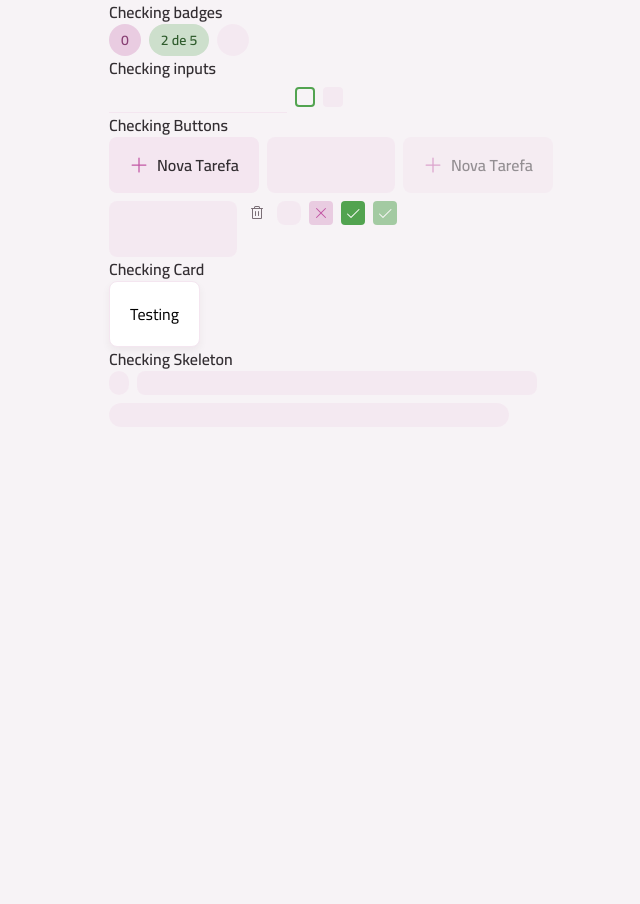
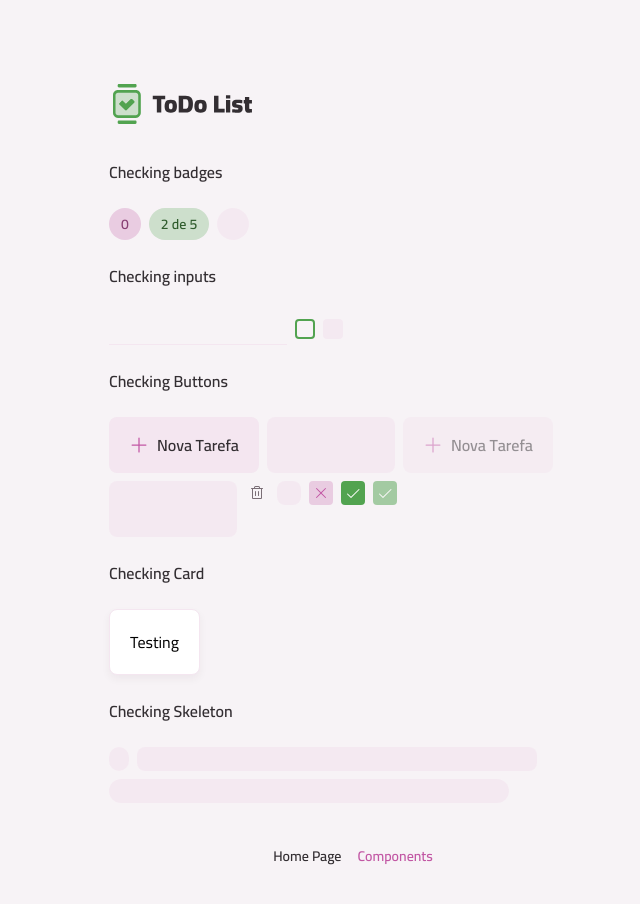
Before and after one commit to kevinrf100/toDo, a React (Vite) app: page /components in a window 1280 px wide. Shown: the top 904 px of the page, without its empty margins (287-927 px from the left). Before the commit the page ends 800 px from the top, so only its background shows below. Built offline with nearby package versions, Linux system fonts and the light colour scheme.

Commit message:
Creating route components, index router and page to viasualize atomic components

```diff
--- a/eslint.config.js
+++ b/eslint.config.js
@@ -4,6 +4,7 @@ import reactHooks from 'eslint-plugin-react-hooks';
 import reactRefresh from 'eslint-plugin-react-refresh';
 import tseslint from 'typescript-eslint';
 import { defineConfig, globalIgnores } from 'eslint/config';
+import pluginRouter from '@tanstack/eslint-plugin-router';
 
 export default defineConfig([
   globalIgnores(['dist']),
@@ -14,6 +15,7 @@ export default defineConfig([
       tseslint.configs.recommended,
       reactHooks.configs['recommended-latest'],
       reactRefresh.configs.vite,
+      ...pluginRouter.configs['flat/recommended'],
     ],
     languageOptions: {
       ecmaVersion: 2020,
--- a/package.json
+++ b/package.json
@@ -21,6 +21,7 @@
   },
   "devDependencies": {
     "@eslint/js": "^9.36.0",
+    "@tanstack/eslint-plugin-router": "^1.133.19",
     "@tanstack/router-plugin": "^1.133.32",
     "@types/node": "^24.6.0",
     "@types/react": "^19.1.16",
--- a/src/routeTree.gen.ts
+++ b/src/routeTree.gen.ts
@@ -9,8 +9,14 @@
 // Additionally, you should also exclude this file from your linter and/or formatter to prevent it from being checked or modified.
 
 import { Route as rootRouteImport } from './routes/__root'
+import { Route as IndexRouteImport } from './routes/index'
 import { Route as ComponentsIndexRouteImport } from './routes/components/index'
 
+const IndexRoute = IndexRouteImport.update({
+  id: '/',
+  path: '/',
+  getParentRoute: () => rootRouteImport,
+} as any)
 const ComponentsIndexRoute = ComponentsIndexRouteImport.update({
   id: '/components/',
   path: '/components/',
@@ -18,29 +24,40 @@ const ComponentsIndexRoute = ComponentsIndexRouteImport.update({
 } as any)
 
 export interface FileRoutesByFullPath {
+  '/': typeof IndexRoute
   '/components': typeof ComponentsIndexRoute
 }
 export interface FileRoutesByTo {
+  '/': typeof IndexRoute
   '/components': typeof ComponentsIndexRoute
 }
 export interface FileRoutesById {
   __root__: typeof rootRouteImport
+  '/': typeof IndexRoute
   '/components/': typeof ComponentsIndexRoute
 }
 export interface FileRouteTypes {
   fileRoutesByFullPath: FileRoutesByFullPath
-  fullPaths: '/components'
+  fullPaths: '/' | '/components'
   fileRoutesByTo: FileRoutesByTo
-  to: '/components'
-  id: '__root__' | '/components/'
+  to: '/' | '/components'
+  id: '__root__' | '/' | '/components/'
   fileRoutesById: FileRoutesById
 }
 export interface RootRouteChildren {
+  IndexRoute: typeof IndexRoute
   ComponentsIndexRoute: typeof ComponentsIndexRoute
 }
 
 declare module '@tanstack/react-router' {
   interface FileRoutesByPath {
+    '/': {
+      id: '/'
+      path: '/'
+      fullPath: '/'
+      preLoaderRoute: typeof IndexRouteImport
+      parentRoute: typeof rootRouteImport
+    }
     '/components/': {
       id: '/components/'
       path: '/components'
@@ -52,6 +69,7 @@ declare module '@tanstack/react-router' {
 }
 
 const rootRouteChildren: RootRouteChildren = {
+  IndexRoute: IndexRoute,
   ComponentsIndexRoute: ComponentsIndexRoute,
 }
 export const routeTree = rootRouteImport
--- /dev/null
+++ b/src/routes/-components/footer.tsx
@@ -0,0 +1,27 @@
+import { Text } from '@/components/text';
+import { Link } from '@tanstack/react-router';
+
+const Footer = () => {
+  return (
+    <footer className="my-5 flex items-center justify-center gap-4 md:my-10">
+      <Link
+        to="/"
+        activeProps={{
+          className: '[&_span]:text-pink-base',
+        }}
+      >
+        <Text variant="body-sm-bold">Home Page</Text>
+      </Link>
+      <Link
+        to="/components"
+        activeProps={{
+          className: '[&_span]:text-pink-base',
+        }}
+      >
+        <Text variant="body-sm-bold">Components</Text>
+      </Link>
+    </footer>
+  );
+};
+
+export { Footer };
--- /dev/null
+++ b/src/routes/-components/header.tsx
@@ -0,0 +1,12 @@
+import toDoLogo from '@/assets/toDoLogo.svg';
+import { Container } from '@/components/container';
+
+const Header = () => {
+  return (
+    <Container as="header" className="mt-3 md:mt-20">
+      <img src={toDoLogo} alt="Logo" className="h-12" />
+    </Container>
+  );
+};
+
+export { Header };
--- /dev/null
+++ b/src/routes/-components/main-content.tsx
@@ -0,0 +1,13 @@
+import { cx } from 'class-variance-authority';
+
+type MainContentProps = React.ComponentProps<'main'>;
+
+const MainContent = ({ children, className, ...props }: MainContentProps) => {
+  return (
+    <main className={cx('mt-4 md:mt-8', className)} {...props}>
+      {children}
+    </main>
+  );
+};
+
+export { MainContent };
--- a/src/routes/__root.tsx
+++ b/src/routes/__root.tsx
@@ -1,11 +1,15 @@
-import { Container } from '@/components/container';
+import { Footer } from '@/routes/-components/footer';
+import { Header } from '@/routes/-components/header';
+import { MainContent } from '@/routes/-components/main-content';
 import { createRootRoute, Outlet } from '@tanstack/react-router';
 
 const RootLayout = () => {
   return (
-    <Container>
-      <Outlet />
-    </Container>
+    <>
+      <Header />
+      <MainContent children={<Outlet />} />
+      <Footer />
+    </>
   );
 };
 
--- a/src/routes/components/index.tsx
+++ b/src/routes/components/index.tsx
@@ -1,6 +1,7 @@
 import { Badge } from '@/components/badge';
 import { Button } from '@/components/button';
 import { Card } from '@/components/card';
+import { Container } from '@/components/container';
 import { Input } from '@/components/input';
 import { Skeleton } from '@/components/skeleton';
 import { Text } from '@/components/text';
@@ -14,7 +15,7 @@ export const Route = createFileRoute('/components/')({
 
 function RouteComponent() {
   return (
-    <>
+    <Container className="flex flex-col gap-6">
       <Text variant="body-md-bold">Checking badges</Text>
       <div className="flex flex-row flex-wrap gap-2">
         <Badge variant="secondary">0</Badge>
@@ -67,6 +68,6 @@ function RouteComponent() {
         <Skeleton className="h-6 w-100" />
         <Skeleton rounded="full" className="h-6 w-100" />
       </div>
-    </>
+    </Container>
   );
 }
--- /dev/null
+++ b/src/routes/index.tsx
@@ -0,0 +1,14 @@
+import { Container } from '@/components/container';
+import { createFileRoute } from '@tanstack/react-router';
+
+export const Route = createFileRoute('/')({
+  component: RouteComponent,
+});
+
+function RouteComponent() {
+  return (
+    <Container>
+      <div>Home Page</div>
+    </Container>
+  );
+}
```
Also changed, not shown: 1 other file (tests, documents, lock files or other folders).
